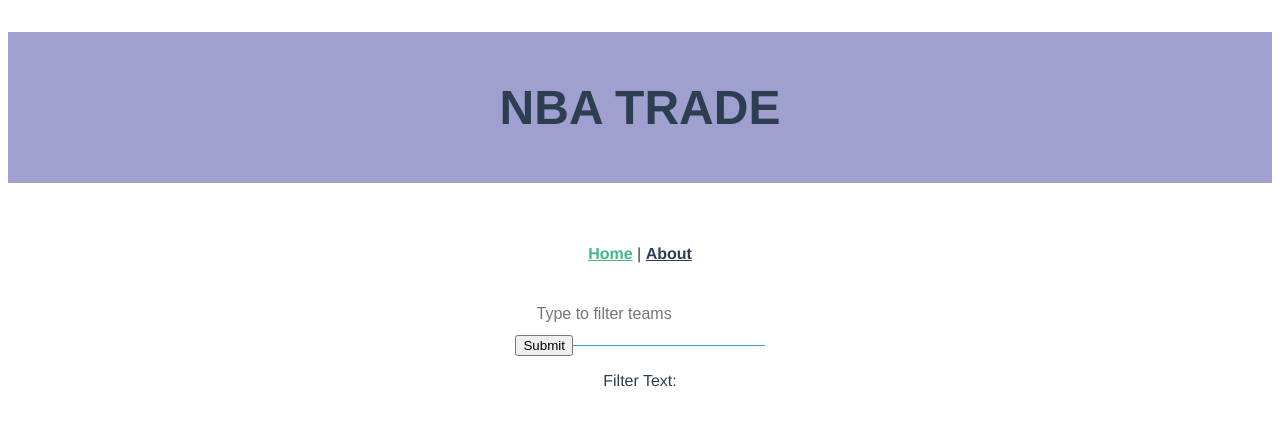
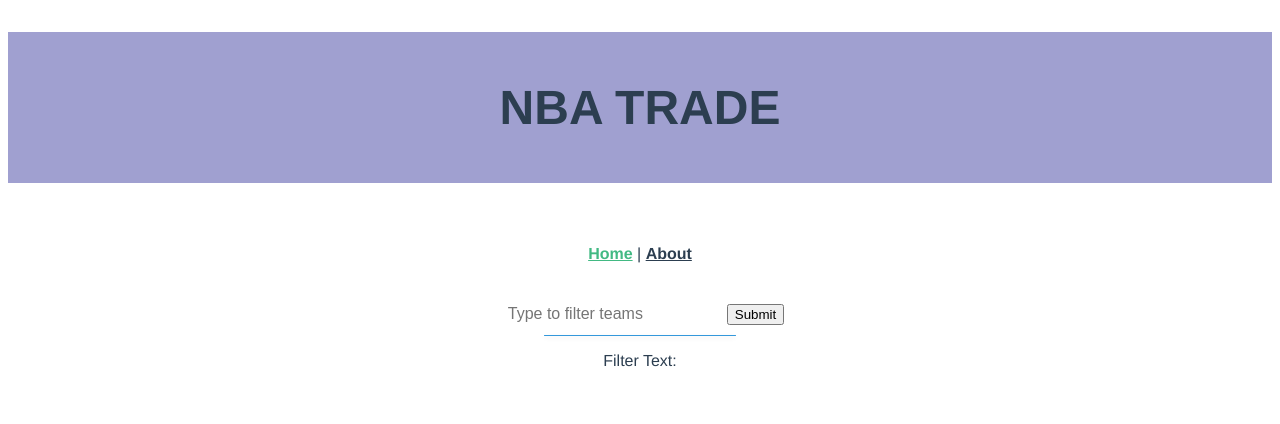
Before and after one commit to RaspingHare3640/IrvineHacks, a Vue app in the folder frontend/: page /#/ in a window 1280 px wide. Shown: the top 424 px of the page. Built offline with nearby package versions, Linux system fonts and the light colour scheme.

Commit message:
Fixed button :)

```diff
--- a/frontend/src/views/HomeView.vue
+++ b/frontend/src/views/HomeView.vue
@@ -3,12 +3,12 @@
     <div>
     <div class="inp-cont">
       <input class="team-input" @click="toggleDropdown" v-model="filterText" placeholder="Type to filter teams" />
+      <button>Submit</button>
     </div>
 
     <div class="custom-dropdown">
       <!-- <div class="selected-option" @click="toggleDropdown">{{ selectedTeam }}</div> -->
       <!-- <div v-if="isDropdownOpen" :class="{ 'options': true, 'visible': isDropdownOpen }"> -->
-        <button>Submit</button>
       <div :class="{ 'options': true, 'visible': isDropdownOpen  }">
         <div v-for="team in filteredTeams" @click="selectTeam(team)">
           {{ team }}
```
